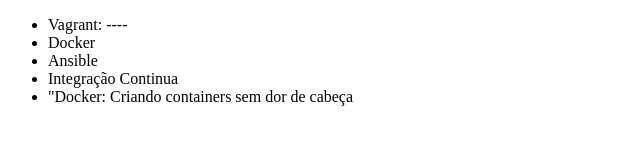
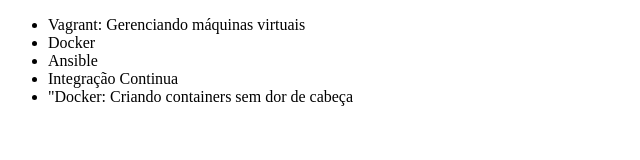
Before and after one commit to americobomfim/alura-git, a plain HTML site: page index.html in a window 1280 px wide. Shown: the whole page, without its empty margins (0-640 px from the left). Drawn offline with Linux system fonts and the light colour scheme.

Commit message:
Vlagrant

```diff
--- a/index.html
+++ b/index.html
@@ -6,7 +6,7 @@
 </head>
 <body>
     <ul>
-        <li>Vagrant: ----</li>
+        <li>Vagrant: Gerenciando máquinas virtuais</li>
         <li>Docker</li>
         <li>Ansible</li>
         <li>Integração Continua</li>
```
